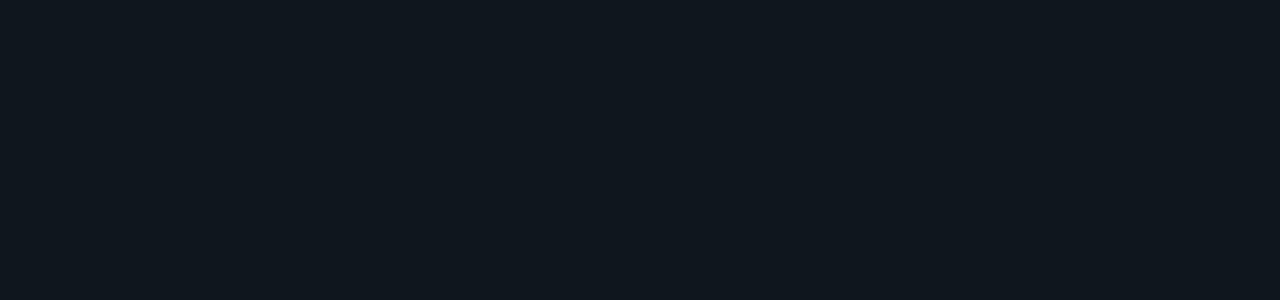
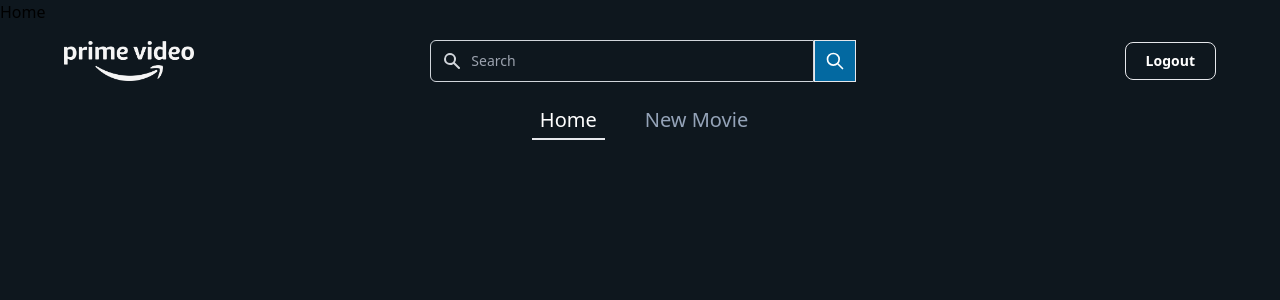
Before and after one commit to Alelsito/streaming-platform-frontend, a React (Vite) app: page /home in a window 1280 px wide. Before the commit this address had no page. Shown: the top 300 px of the page. Built offline with nearby package versions, Linux system fonts and the light colour scheme.

Commit message:
feat: create Navbar layout and route path '/home'

```diff
--- a/src/App.jsx
+++ b/src/App.jsx
@@ -4,8 +4,12 @@
 // Apollo Client
 import { ApolloClient, InMemoryCache, ApolloProvider } from '@apollo/client'
 
-// Components
+// Pages
 import Login from './pages/Login'
+import Home from './pages/Home'
+
+// Layouts
+import NavBar from './layouts/NavBar'
 
 // Styles
 import './styles/App.css'
@@ -18,8 +22,10 @@
   return (
     <Router>
       <ApolloProvider client={client}>
+        <NavBar />
         <Routes>
           <Route index element={<Login />} />
+          <Route path='/home' element={<Home />} />
         </Routes>
       </ApolloProvider>
     </Router>
--- a/src/components/LoginForm.jsx
+++ b/src/components/LoginForm.jsx
@@ -1,5 +1,8 @@
 // React
 import { useState } from 'react'
+
+// React Router Dom
+import { useNavigate } from 'react-router-dom'
 
 // Query and Apollo Client
 import { LOGIN } from '../graphql/Queries'
@@ -13,6 +16,7 @@
 
 const LoginForm = () => {
   const addAuthorization = userContainer((state) => state.addAuthorization)
+  const navigate = useNavigate()
 
   const [email, setEmail] = useState('')
   const [password, setPassword] = useState('')
@@ -41,6 +45,7 @@
               await login().then(function (response) {
                 if (response.data.login === 'Ok User') {
                   addAuthorization()
+                  navigate('/home')
                 } else {
                   setInvalidCredentials(true)
                 }
--- /dev/null
+++ b/src/layouts/NavBar.jsx
@@ -0,0 +1,102 @@
+// Location
+import { useLocation } from 'react-router-dom'
+
+// Logo
+import Logo from '../assets/AmazonPrimeVideoLogo.png'
+
+const NavBar = () => {
+  const location = useLocation()
+  const pathname = location.pathname
+
+  return (
+    <>
+      {
+        pathname !== '/' &&
+        (
+          <nav className='pt-10 dark:bg-gray-900 fixed w-full top-0 left-0'>
+            <div className='flex items-center justify-between w-full px-10 md:px-10 lg:px-16 2xl:px-20'>
+              <a href='' className='flex items-center'>
+                <img src={Logo} className='mr-3 h-7 md:h-10' alt='AmazonPrimeVideoLogo' />
+              </a>
+
+              <form className='flex items-center ml-0 md:-ml-8 lg:-ml-11'>
+                <label htmlFor='simple-search' className='sr-only'>
+                  Search
+                </label>
+                <div className='relative w-44 md:w-64 lg:w-80 xl:w-96'>
+                  <div className='absolute inset-y-0 left-0 flex items-center pl-3'>
+                    <svg
+                      aria-hidden='true'
+                      className='w-4 h-4 sm:w-5 sm:h-5 text-gray-300'
+                      fill='currentColor'
+                      viewBox='0 0 20 20'
+                      xmlns='http://www.w3.org/2000/svg'
+                    >
+                      <path
+                        fillRule='evenodd'
+                        d='M8 4a4 4 0 100 8 4 4 0 000-8zM2 8a6 6 0 1110.89 3.476l4.817 4.817a1 1 0 01-1.414 1.414l-4.816-4.816A6 6 0 012 8z'
+                        clipRule='evenodd'
+                      />
+                    </svg>
+                  </div>
+                  <input
+                    type='text'
+                    id='simple-search'
+                    className='border border-gray-300 text-gray-200 text-sm rounded-tl-md rounded-bl-md w-full pl-10 py-2 sm:py-2.5 bg-transparent'
+                    placeholder='Search'
+                    required
+                  />
+                </div>
+                <button
+                  type='submit'
+                  className='p-2.5 text-sm font-medium text-white bg-sky-700 border hover:bg-blue-700'
+                >
+                  <svg
+                    className='w-4 h-4 sm:w-5 sm:h-5'
+                    fill='none'
+                    stroke='currentColor'
+                    viewBox='0 0 24 24'
+                    xmlns='http://www.w3.org/2000/svg'
+                  >
+                    <path
+                      strokeLinecap='round'
+                      strokeLinejoin='round'
+                      strokeWidth={2}
+                      d='M21 21l-6-6m2-5a7 7 0 11-14 0 7 7 0 0114 0z'
+                    />
+                  </svg>
+                  <span className='sr-only'>Search</span>
+                </button>
+              </form>
+
+              <div className='flex md:order-2'>
+                <button
+                  type='button'
+                  className='text-white border font-semibold rounded-lg text-xs md:text-sm px-3 md:px-5 py-2 text-center'
+                >
+                  Logout
+                </button>
+              </div>
+            </div>
+            <div className='flex justify-center mt-6'>
+              <ul className='flex flex-row space-x-5 sm:space-x-5 md:space-x-5 lg:space-x-7 xl:space-x-10 text-base md:text-lg lg:text-xl font-medium'>
+                <li className={pathname === '/home' ? 'border-b-2 pb-1 px-2' : ''}>
+                  <a href='#' className={pathname !== '/home' ? 'text-slate-400' : 'text-white'}>
+                    Home
+                  </a>
+                </li>
+                <li className={pathname !== '/home' ? 'border-b-2 pb-1 px-2' : ''}>
+                  <a href='#' className={pathname !== '/new-movie' ? 'text-slate-400' : 'text-white'}>
+                    New Movie
+                  </a>
+                </li>
+              </ul>
+            </div>
+          </nav>
+        )
+      }
+    </>
+  )
+}
+
+export default NavBar
--- /dev/null
+++ b/src/pages/Home.jsx
@@ -0,0 +1,8 @@
+
+const Home = () => {
+  return (
+    <div>Home</div>
+  )
+}
+
+export default Home
```
